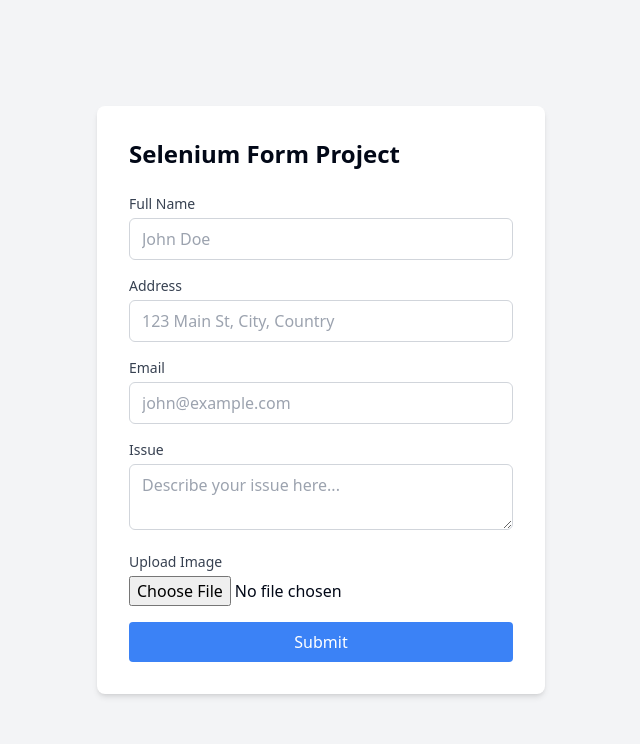
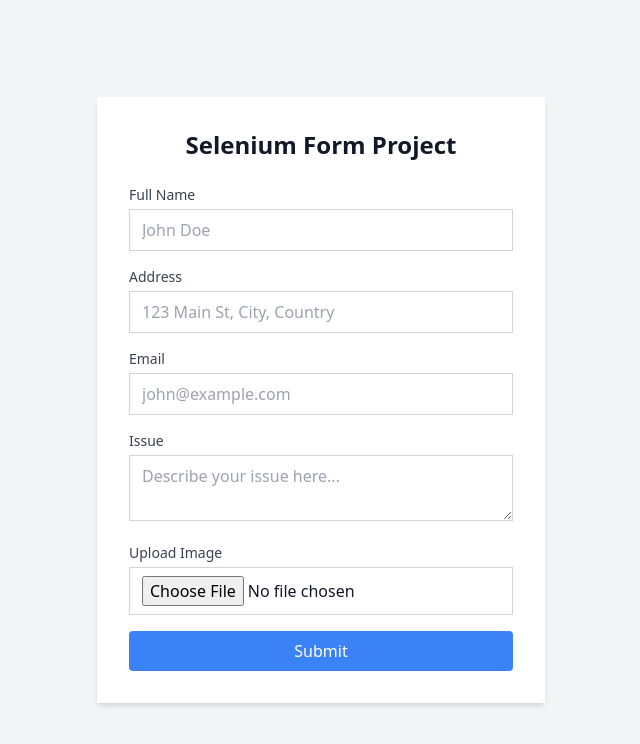
Before and after one commit to future3OOO/seamless-chat-integration, a React (Vite) app: page / in a window 1280 px wide. Shown: the top 744 px of the page, without its empty margins (319-959 px from the left). Built offline with nearby package versions, Linux system fonts and the light colour scheme.

Commit message:
Investigate local run issue
Address concerns regarding the appearance of the application when run locally. Review code and configurations to identify potential causes for the observed behavior.
[skip gpt_engineer]

```diff
--- a/src/App.jsx
+++ b/src/App.jsx
@@ -25,10 +25,8 @@ const App = () => {
     }
 
     try {
-      // For now, we'll just log the form data
       console.log('Form data:', Object.fromEntries(data));
       alert('Form submitted successfully!');
-      // Reset form
       setFormData({
         full_name: '',
         address: '',
@@ -43,31 +41,31 @@ const App = () => {
   };
 
   return (
-    <div className="min-h-screen flex items-center justify-center bg-gray-100 p-4">
+    <div className="min-h-screen flex items-center justify-center p-4">
       <div className="bg-white p-8 rounded-lg shadow-md w-full max-w-md">
-        <h2 className="text-2xl font-bold mb-6">Selenium Form Project</h2>
+        <h2 className="text-2xl font-bold mb-6 text-center">Selenium Form Project</h2>
         <form onSubmit={handleSubmit} className="space-y-4">
           <div>
-            <label htmlFor="full_name" className="block text-sm font-medium text-gray-700 mb-1">Full Name</label>
-            <input type="text" id="full_name" name="full_name" value={formData.full_name} onChange={handleChange} placeholder="John Doe" required className="w-full px-3 py-2 border border-gray-300 rounded-md" />
+            <label htmlFor="full_name" className="form-label">Full Name</label>
+            <input type="text" id="full_name" name="full_name" value={formData.full_name} onChange={handleChange} placeholder="John Doe" required className="form-input" />
           </div>
           <div>
-            <label htmlFor="address" className="block text-sm font-medium text-gray-700 mb-1">Address</label>
-            <input type="text" id="address" name="address" value={formData.address} onChange={handleChange} placeholder="123 Main St, City, Country" required className="w-full px-3 py-2 border border-gray-300 rounded-md" />
+            <label htmlFor="address" className="form-label">Address</label>
+            <input type="text" id="address" name="address" value={formData.address} onChange={handleChange} placeholder="123 Main St, City, Country" required className="form-input" />
           </div>
           <div>
-            <label htmlFor="email" className="block text-sm font-medium text-gray-700 mb-1">Email</label>
-            <input type="email" id="email" name="email" value={formData.email} onChange={handleChange} placeholder="john@example.com" required className="w-full px-3 py-2 border border-gray-300 rounded-md" />
+            <label htmlFor="email" className="form-label">Email</label>
+            <input type="email" id="email" name="email" value={formData.email} onChange={handleChange} placeholder="john@example.com" required className="form-input" />
           </div>
           <div>
-            <label htmlFor="issue" className="block text-sm font-medium text-gray-700 mb-1">Issue</label>
-            <textarea id="issue" name="issue" value={formData.issue} onChange={handleChange} placeholder="Describe your issue here..." required className="w-full px-3 py-2 border border-gray-300 rounded-md"></textarea>
+            <label htmlFor="issue" className="form-label">Issue</label>
+            <textarea id="issue" name="issue" value={formData.issue} onChange={handleChange} placeholder="Describe your issue here..." required className="form-input"></textarea>
           </div>
           <div>
-            <label htmlFor="image" className="block text-sm font-medium text-gray-700 mb-1">Upload Image</label>
-            <input type="file" id="image" name="image" onChange={handleChange} accept="image/*" className="w-full" />
+            <label htmlFor="image" className="form-label">Upload Image</label>
+            <input type="file" id="image" name="image" onChange={handleChange} accept="image/*" className="form-input" />
           </div>
-          <button type="submit" className="w-full bg-blue-500 text-white px-4 py-2 rounded hover:bg-blue-600 transition-colors">Submit</button>
+          <button type="submit" className="form-button">Submit</button>
         </form>
       </div>
     </div>
--- a/src/index.css
+++ b/src/index.css
@@ -3,74 +3,19 @@
 @tailwind utilities;
 
 @layer base {
-  :root {
-    --background: 0 0% 100%;
-    --foreground: 222.2 84% 4.9%;
-
-    --card: 0 0% 100%;
-    --card-foreground: 222.2 84% 4.9%;
-
-    --popover: 0 0% 100%;
-    --popover-foreground: 222.2 84% 4.9%;
-
-    --primary: 222.2 47.4% 11.2%;
-    --primary-foreground: 210 40% 98%;
-
-    --secondary: 210 40% 96.1%;
-    --secondary-foreground: 222.2 47.4% 11.2%;
-
-    --muted: 210 40% 96.1%;
-    --muted-foreground: 215.4 16.3% 46.9%;
-
-    --accent: 210 40% 96.1%;
-    --accent-foreground: 222.2 47.4% 11.2%;
-
-    --destructive: 0 84.2% 60.2%;
-    --destructive-foreground: 210 40% 98%;
-
-    --border: 214.3 31.8% 91.4%;
-    --input: 214.3 31.8% 91.4%;
-    --ring: 222.2 84% 4.9%;
-
-    --radius: 0.5rem;
-  }
-
-  .dark {
-    --background: 222.2 84% 4.9%;
-    --foreground: 210 40% 98%;
-
-    --card: 222.2 84% 4.9%;
-    --card-foreground: 210 40% 98%;
-
-    --popover: 222.2 84% 4.9%;
-    --popover-foreground: 210 40% 98%;
-
-    --primary: 210 40% 98%;
-    --primary-foreground: 222.2 47.4% 11.2%;
-
-    --secondary: 217.2 32.6% 17.5%;
-    --secondary-foreground: 210 40% 98%;
-
-    --muted: 217.2 32.6% 17.5%;
-    --muted-foreground: 215 20.2% 65.1%;
-
-    --accent: 217.2 32.6% 17.5%;
-    --accent-foreground: 210 40% 98%;
-
-    --destructive: 0 62.8% 30.6%;
-    --destructive-foreground: 210 40% 98%;
-
-    --border: 217.2 32.6% 17.5%;
-    --input: 217.2 32.6% 17.5%;
-    --ring: 212.7 26.8% 83.9%;
+  body {
+    @apply bg-gray-100 text-gray-900;
   }
 }
 
-@layer base {
-  * {
-    @apply border-border;
+@layer components {
+  .form-input {
+    @apply w-full px-3 py-2 border border-gray-300 rounded-md focus:outline-none focus:ring-2 focus:ring-blue-500;
   }
-  body {
-    @apply bg-background text-foreground;
+  .form-label {
+    @apply block text-sm font-medium text-gray-700 mb-1;
+  }
+  .form-button {
+    @apply w-full bg-blue-500 text-white px-4 py-2 rounded hover:bg-blue-600 transition-colors;
   }
 }
```
